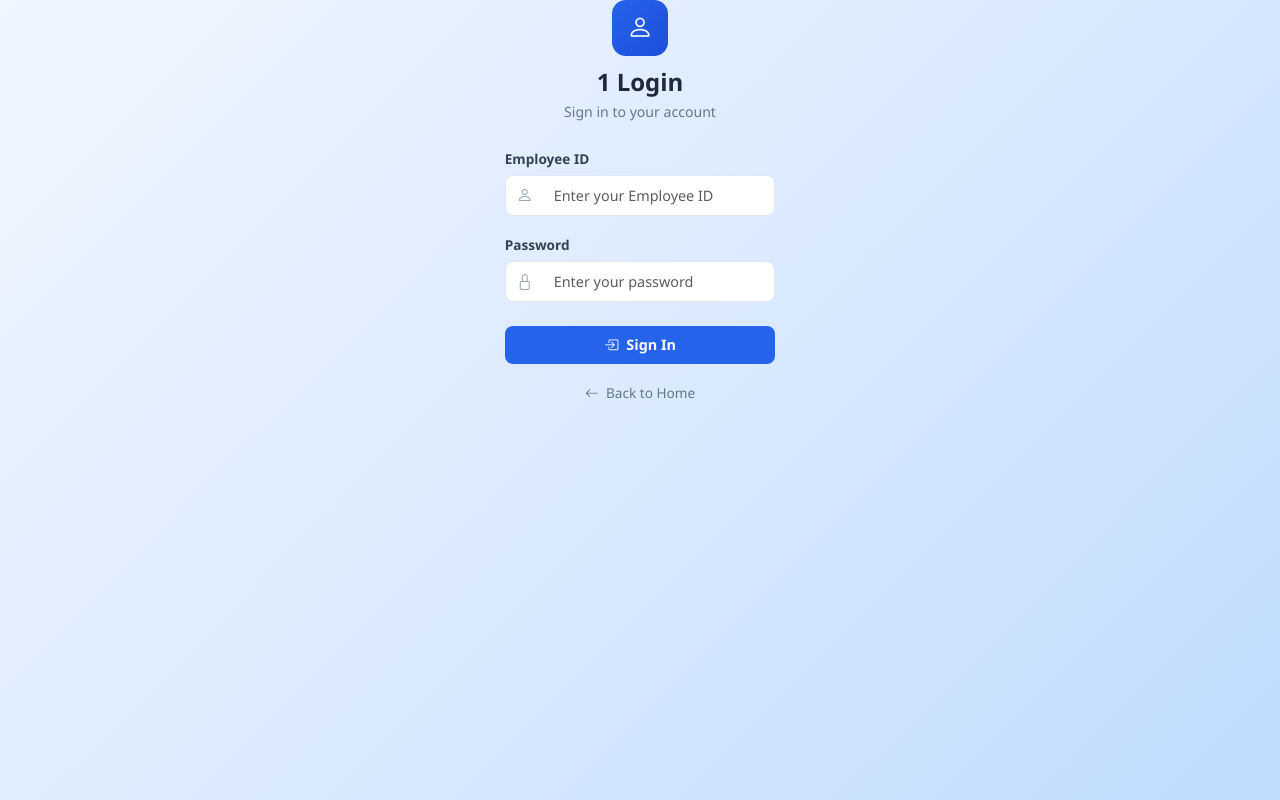
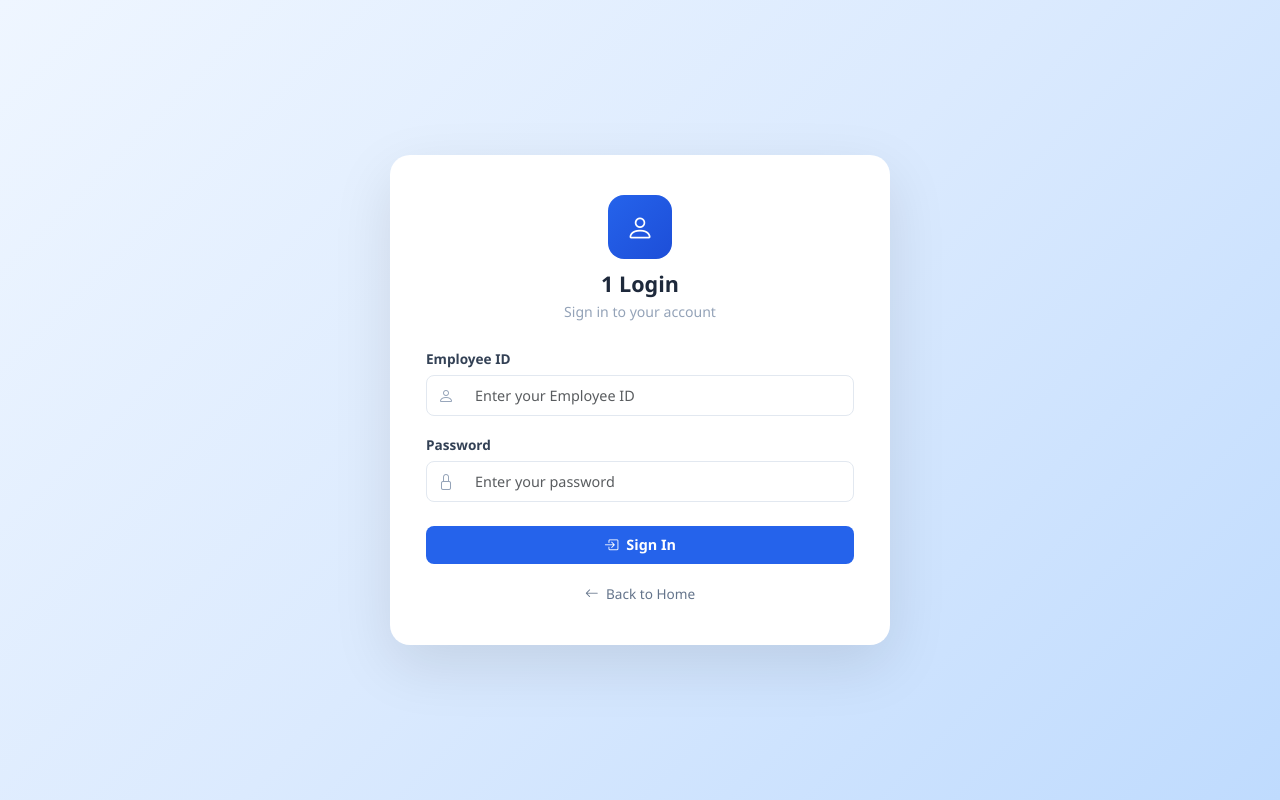
Before and after one commit to Saraswathi52/Emp-portal, a React (Vite) app: page /login/1 in a window 1280 px wide. Built offline with nearby package versions, Linux system fonts and the light colour scheme.

Commit message:
Login change

```diff
--- a/src/App.css
+++ b/src/App.css
@@ -1,11 +1,59 @@
+/* ================= Base ================= */
+
+.page-bg {
+  min-height: 100vh;
+  background: linear-gradient(135deg, #eff6ff 0%, #dbeafe 50%, #bfdbfe 100%);
+}
+
 /* ================= Home Page ================= */
 
-.login-page {
-  min-height: 100vh;
-  background: linear-gradient(135deg, #eff6ff 0%, #dbeafe 50%, #bfdbfe 100%);
+.home-page {
   display: flex;
   flex-direction: column;
   align-items: center;
+}
+
+/* ================= Login Page ================= */
+
+.login-page {
+  display: flex;
+  justify-content: center;
+  align-items: center;
+}
+
+.login-card {
+  width: 500px;
+  max-width: 94%;
+  background: #fff;
+  border-radius: 20px;
+  box-shadow: 0 20px 60px rgba(0, 0, 0, 0.1);
+  padding: 40px 36px;
+}
+
+.login-icon {
+  width: 64px;
+  height: 64px;
+  border-radius: 16px;
+  background: linear-gradient(135deg, #2563eb, #1d4ed8);
+  display: inline-flex;
+  align-items: center;
+  justify-content: center;
+  color: #fff;
+  font-size: 1.75rem;
+  margin-bottom: 0.75rem;
+}
+
+.login-title {
+  font-size: 1.35rem;
+  font-weight: 700;
+  color: #1e293b;
+  margin-bottom: 0.25rem;
+}
+
+.login-subtitle {
+  color: #94a3b8;
+  font-size: 0.88rem;
+  margin: 0;
 }
 
 /* ================= Header ================= */
--- a/src/pages/Home.jsx
+++ b/src/pages/Home.jsx
@@ -31,7 +31,7 @@ function Home() {
   const [showPopup, setShowPopup] = useState(false);
   const [showWelcome, setShowWelcome] = useState(false);
   return (
-    <div className="login-page">
+    <div className="page-bg home-page">
 
       {/* Navbar */}
       <nav className="header">
--- a/src/pages/Login.jsx
+++ b/src/pages/Login.jsx
@@ -43,27 +43,14 @@ function Login() {
   };
 
   return (
-    <div className="login-page">
+    <div className="page-bg login-page">
       <div className="login-card">
         <div className="text-center mb-4">
-          <div
-            style={{
-              width: 56,
-              height: 56,
-              borderRadius: "14px",
-              background: "linear-gradient(135deg, #2563eb, #1d4ed8)",
-              display: "inline-flex",
-              alignItems: "center",
-              justifyContent: "center",
-              color: "#fff",
-              fontSize: "1.6rem",
-              marginBottom: "0.75rem",
-            }}
-          >
+          <div className="login-icon">
             <i className={`bi ${roleIcon[role] || "bi-person"}`} />
           </div>
-          <h4 className="fw-bold mb-1" style={{ color: "var(--gray-800)" }}>{roleLabel} Login</h4>
-          <p style={{ color: "var(--gray-500)", fontSize: "0.88rem", margin: 0 }}>Sign in to your account</p>
+          <h4 className="login-title">{roleLabel} Login</h4>
+          <p className="login-subtitle">Sign in to your account</p>
         </div>
 
         <form onSubmit={handleLogin} className="form-custom">
```
